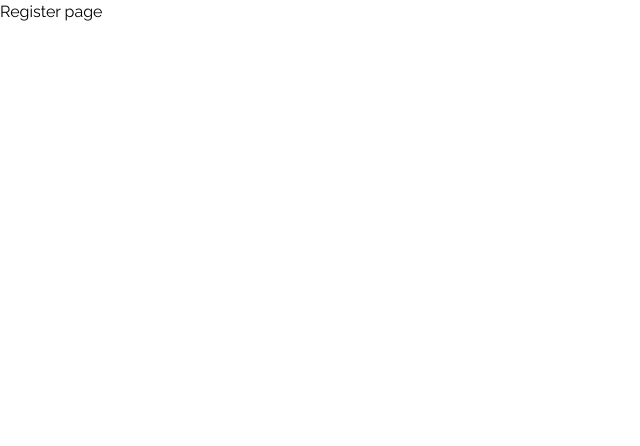
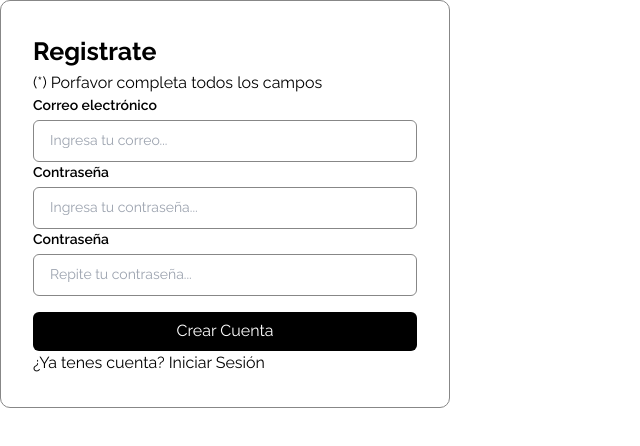
Before and after one commit to javicod92/auth-next-15, a Next.js app: page /register in a window 1280 px wide. Shown: the top 446 px of the page, without its empty margins (0-640 px from the left). Built offline with nearby package versions, Linux system fonts and the light colour scheme.

Commit message:
Finishin Forget Password component

```diff
--- a/src/app/register/page.tsx
+++ b/src/app/register/page.tsx
@@ -1,3 +1,53 @@
-export default function RegisterPage() {
-  return <div>Register page</div>;
+"use client";
+import { Form } from "@/components/Form";
+import { useAuthFetch } from "@/hooks/useAuthFetch";
+import { useLoading } from "@/hooks/useLoading";
+
+export default function LoginPage() {
+  const { finishLoading, isLoading, startLoading } = useLoading();
+  const authFetch = useAuthFetch();
+
+  const register = async (formData: any) => {
+    startLoading();
+    await authFetch({
+      endpoint: "register",
+      redirectRoute: "/home",
+      formData,
+    });
+    finishLoading();
+  };
+
+  return (
+    <Form
+      description="(*) Porfavor completa todos los campos"
+      onSubmit={register}
+      title="Registrate"
+    >
+      <div className="my-[10px] flex flex-col gap-4">
+        <Form.Input
+          placeholder="Ingresa tu correo..."
+          label="Correo electrónico"
+          name="email"
+        />
+        <Form.Input
+          placeholder="Ingresa tu contraseña..."
+          label="Contraseña"
+          name="password"
+          type="password"
+        />
+        <Form.Input
+          placeholder="Repite tu contraseña..."
+          name="confirmPassword"
+          label="Contraseña"
+          type="password"
+        />
+      </div>
+      <Form.SubmitButton buttonText="Crear Cuenta" isLoading={isLoading} />
+      <Form.Footer
+        description="¿Ya tenes cuenta?"
+        textLink="Iniciar Sesión"
+        link="/"
+      />
+    </Form>
+  );
 }
--- a/src/hooks/useAuthFetch.tsx
+++ b/src/hooks/useAuthFetch.tsx
@@ -5,7 +5,7 @@ import { useContext } from "react";
 
 interface AuthFetchProps {
   endpoint: string;
-  redirectRoute: string;
+  redirectRoute?: string;
   formData: any;
   options?: AxiosRequestConfig<any>;
 }
```
Also changed, not shown: src/app/forget-password/page.tsx (+35 -2 lines).
